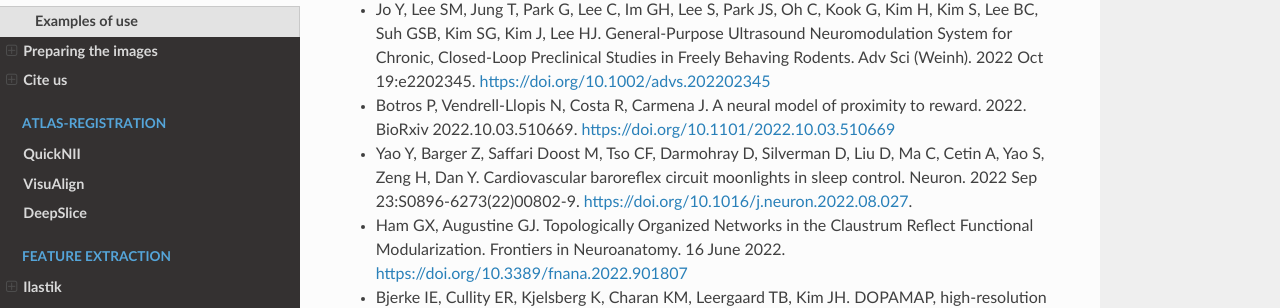
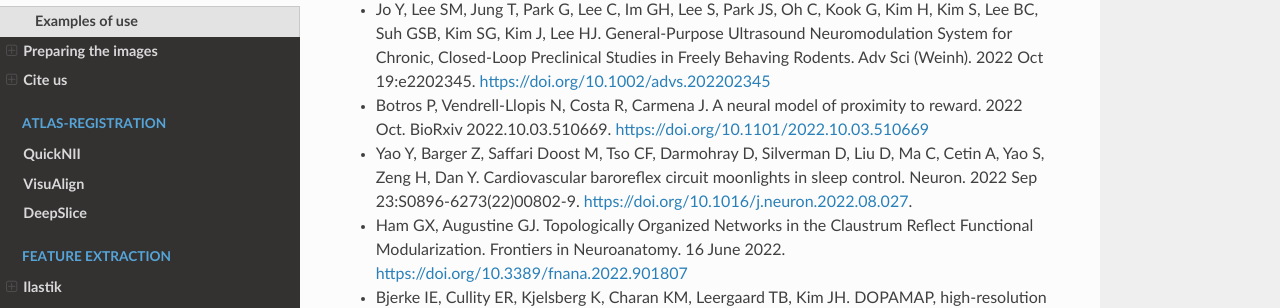
Before and after one commit to Neural-Systems-at-UIO/QUINT_workflow, a Sphinx documentation site: the page built from docs/QUINTintro.rst, in a window 1280 px wide and 900 px high, scrolled down 1763 px. Shown: the part 162-470 px from the top of the window. Built offline with Sphinx 7.4.7 and the Read the Docs theme 2.0.0, drawn with Linux system fonts in a browser that asks for light colours.

Commit message:
Update QUINTintro.rst

```diff
--- a/docs/QUINTintro.rst
+++ b/docs/QUINTintro.rst
@@ -43,7 +43,7 @@
 
 * Jo Y, Lee SM, Jung T, Park G, Lee C, Im GH, Lee S, Park JS, Oh C, Kook G, Kim H, Kim S, Lee BC, Suh GSB, Kim SG, Kim J, Lee HJ. General-Purpose Ultrasound Neuromodulation System for Chronic, Closed-Loop Preclinical Studies in Freely Behaving Rodents. Adv Sci (Weinh). 2022 Oct 19:e2202345. https://doi.org/10.1002/advs.202202345
 
-* Botros P, Vendrell-Llopis N, Costa R, Carmena J. A neural model of proximity to reward. 2022. BioRxiv 2022.10.03.510669. https://doi.org/10.1101/2022.10.03.510669
+* Botros P, Vendrell-Llopis N, Costa R, Carmena J. A neural model of proximity to reward. 2022 Oct. BioRxiv 2022.10.03.510669. https://doi.org/10.1101/2022.10.03.510669
 
 * Yao Y, Barger Z, Saffari Doost M, Tso CF, Darmohray D, Silverman D, Liu D, Ma C, Cetin A, Yao S, Zeng H, Dan Y. Cardiovascular baroreflex circuit moonlights in sleep control. Neuron. 2022 Sep 23:S0896-6273(22)00802-9. https://doi.org/10.1016/j.neuron.2022.08.027.
 
```
